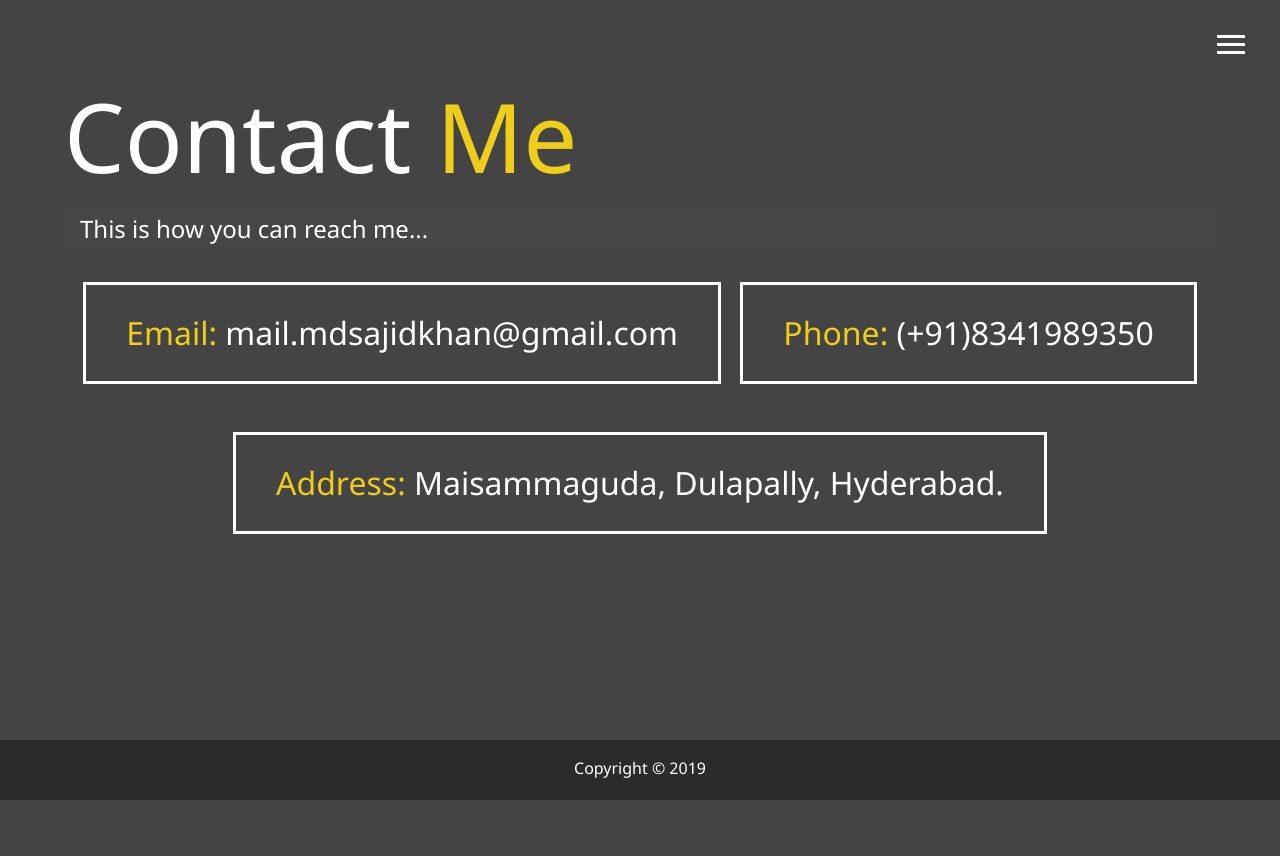
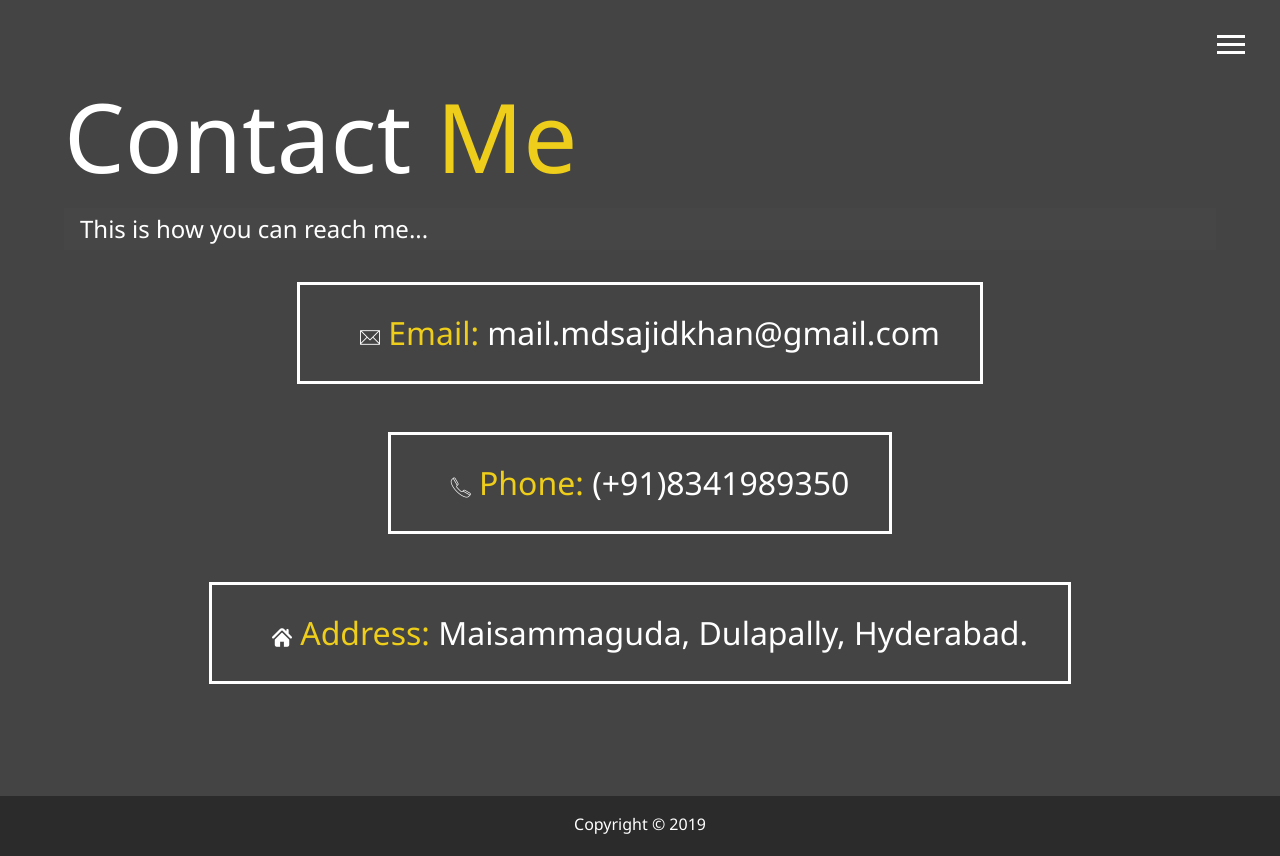
Before and after one commit to md-sajidkhan/MyPortfolio, a plain HTML site: page contact.html in a window 1280 px wide. Before the commit the page ends 800 px from the top, so only its background shows below. Drawn offline with Linux system fonts and the light colour scheme.

Commit message:
Update contact.html

```diff
--- a/contact.html
+++ b/contact.html
@@ -7,7 +7,7 @@
   <meta http-equiv="X-UA-Compatible" content="ie=edge">
   <link rel="stylesheet" href="https://use.fontawesome.com/releases/v5.2.0/css/all.css" integrity="sha384-hWVjflwFxL6sNzntih27bfxkr27PmbbK/iSvJ+a4+0owXq79v+lsFkW54bOGbiDQ"
     crossorigin="anonymous">
-
+<link rel="stylesheet" type="text/css" href="font/flaticon.css">
   <link rel="stylesheet" href="css\main.css">
   <title>Contact Me</title>
 </head>
@@ -59,12 +59,15 @@
     </h2>
     <div class="boxes">
       <div>
+         <i class="flaticon-contact"></i>
         <span class="text-secondary">Email: </span> mail.mdsajidkhan@gmail.com
       </div>
       <div>
+        <i class="flaticon-phone-call"></i>
         <span class="text-secondary">Phone: </span> (+91)8341989350
       </div>
       <div>
+        <i class="flaticon-home-icon-silhouette"></i>
         <span class="text-secondary">Address: </span> Maisammaguda, Dulapally, Hyderabad.
       </div>
     </div>
```
